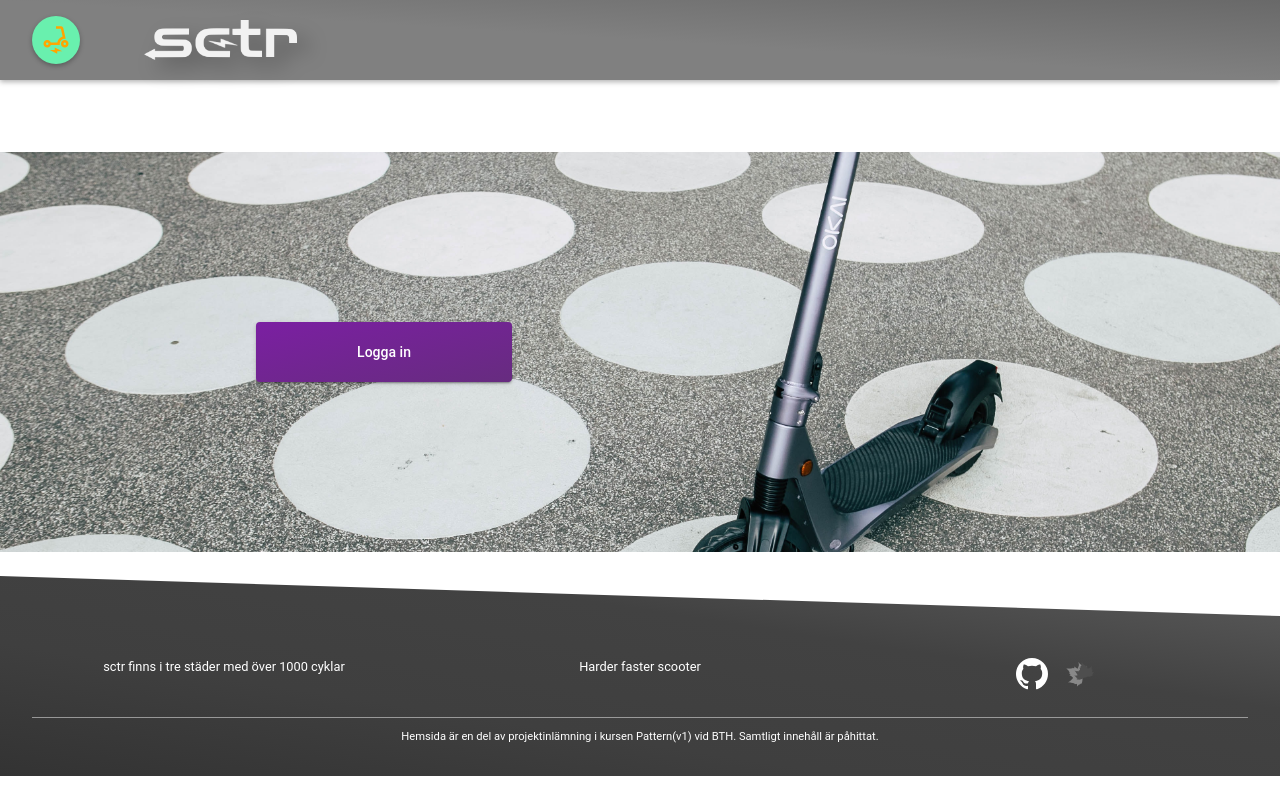
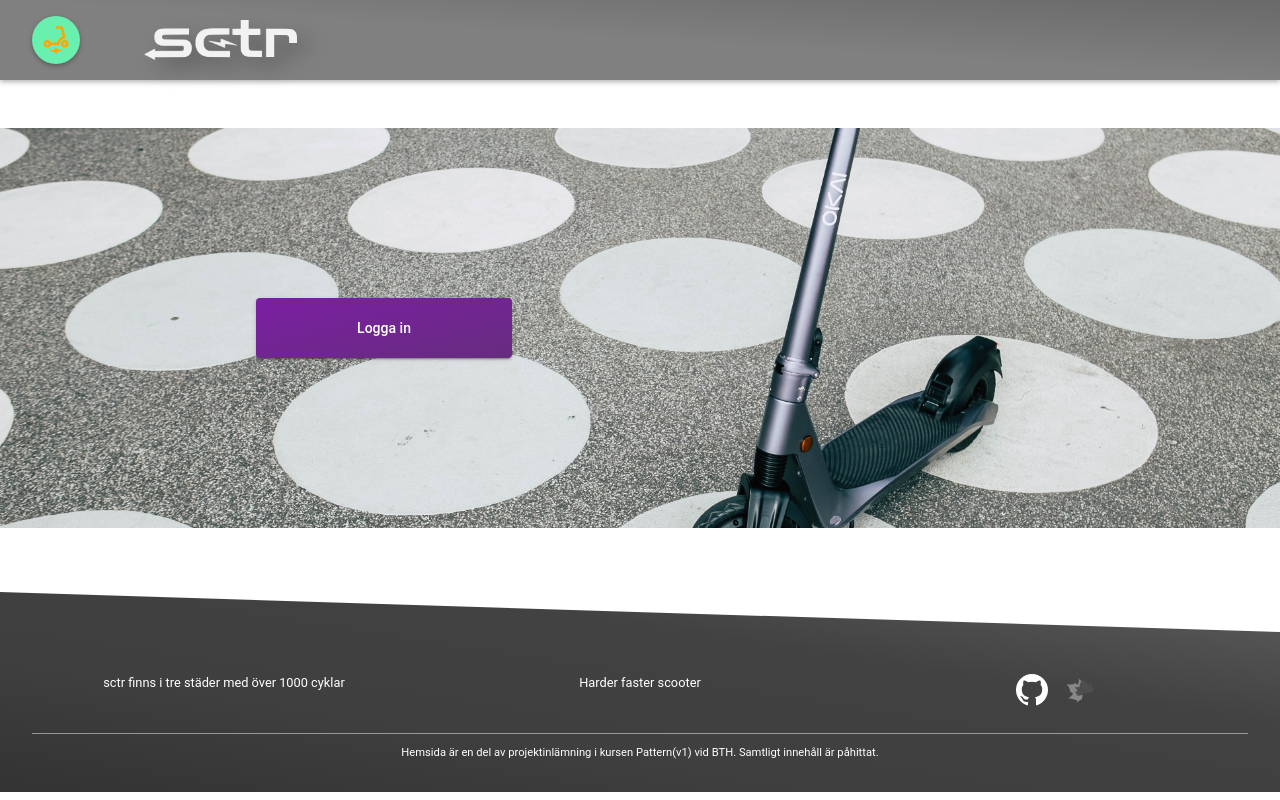
Before and after one commit to fahlstrm/pattern-adminweb, an Angular app: page / in a window 1280 px wide. Built offline with nearby package versions, Linux system fonts and the light colour scheme; no server answers; what @asymmetrik/ngx-leaflet would draw is missing.

Commit message:
adjusted commercial height

```diff
--- a/src/app/components/commercial/commercial/commercial.component.css
+++ b/src/app/components/commercial/commercial/commercial.component.css
@@ -1,3 +1,7 @@
+:host {
+    height: 54vh;
+}
+
 .image-div {
     grid-column: 1/span 12;
     margin: -2rem;
--- a/src/app/components/footer/footer.component.css
+++ b/src/app/components/footer/footer.component.css
@@ -34,6 +34,7 @@ p {
     line-height: 1.35em;
 }
 
+
 .bottom-div {
     grid-column: 1/span 12;
     grid-row: 2;
```
